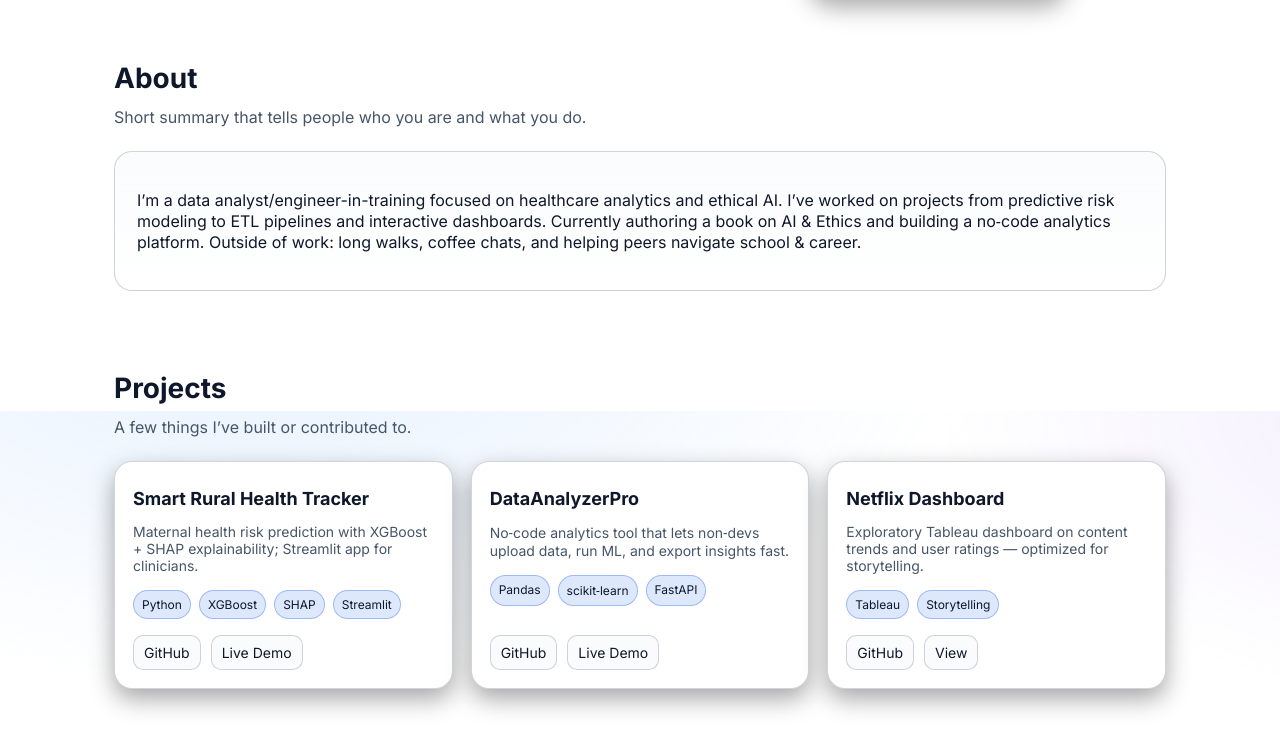
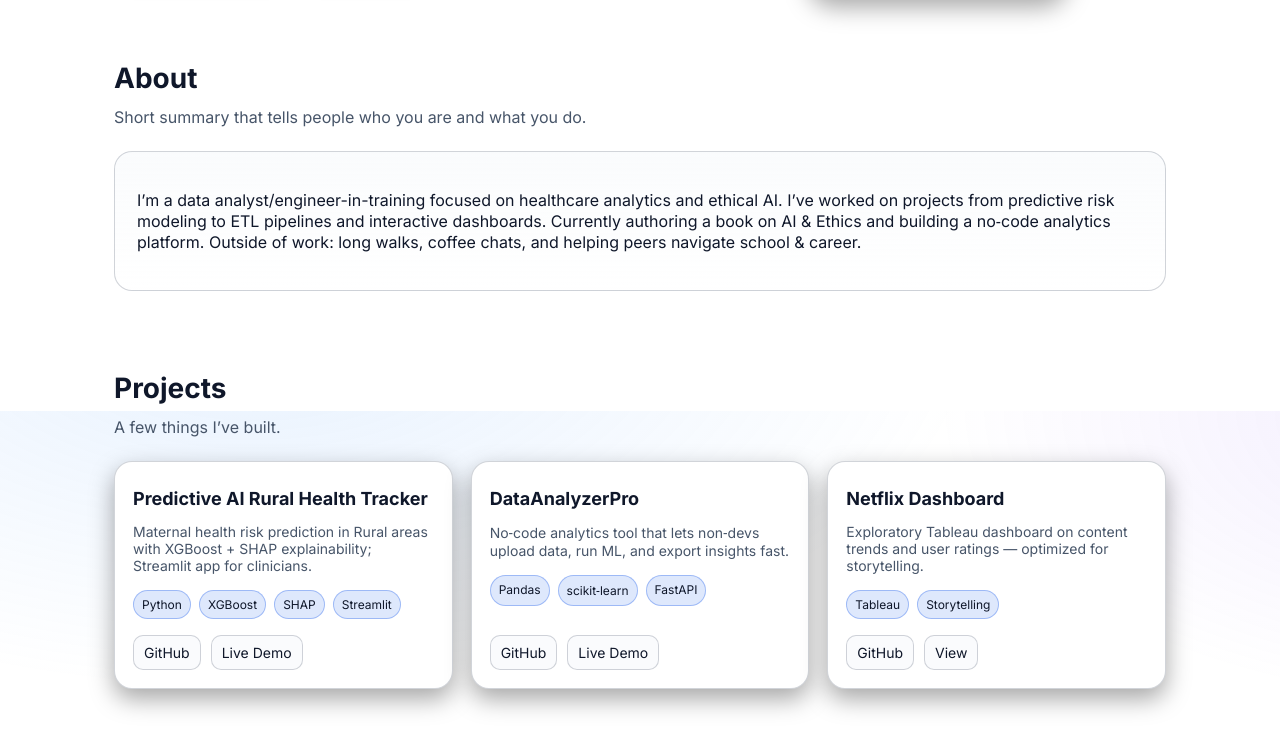
Before and after one commit to medharashmi/MedhaRashmi.github.io, a plain HTML site: page index.html in a window 1280 px wide. Shown: the part 389-1140 px from the top of the page. Drawn offline with Linux system fonts and the light colour scheme.

Commit message:
Update index.html

```diff
--- a/index.html
+++ b/index.html
@@ -139,12 +139,12 @@
 
     <section id="projects" aria-label="Projects">
       <h2 class="section-title">Projects</h2>
-      <p class="section-sub">A few things I’ve built or contributed to.</p>
+      <p class="section-sub">A few things I’ve built.</p>
       <div class="grid">
         <!-- 🔁 DUPLICATE/EDIT CARDS AS NEEDED -->
         <article class="card">
-          <h3>Smart Rural Health Tracker</h3>
-          <p>Maternal health risk prediction with XGBoost + SHAP explainability; Streamlit app for clinicians.</p>
+          <h3>Predictive AI Rural Health Tracker</h3>
+          <p>Maternal health risk prediction in Rural areas with XGBoost + SHAP explainability; Streamlit app for clinicians.</p>
           <div class="meta">
             <span class="pill">Python</span><span class="pill">XGBoost</span><span class="pill">SHAP</span><span class="pill">Streamlit</span>
           </div>
@@ -183,7 +183,7 @@
       <p class="section-sub">I’m open to collaborations, internships, and research.</p>
       <div class="socials">
         <!-- 🔁 EDIT THESE LINKS -->
-        <a href="medharashmi2002@gmail.com" aria-label="Email">
+        <a href="@medharashmi2002@gmail.com" aria-label="Email">
           <svg viewBox="0 0 24 24" fill="none" stroke="currentColor" stroke-width="2" stroke-linecap="round" stroke-linejoin="round" aria-hidden="true"><path d="M4 4h16v16H4z"/><path d="m22 6-10 7L2 6"/></svg>
           <span>Email</span>
         </a>
```
